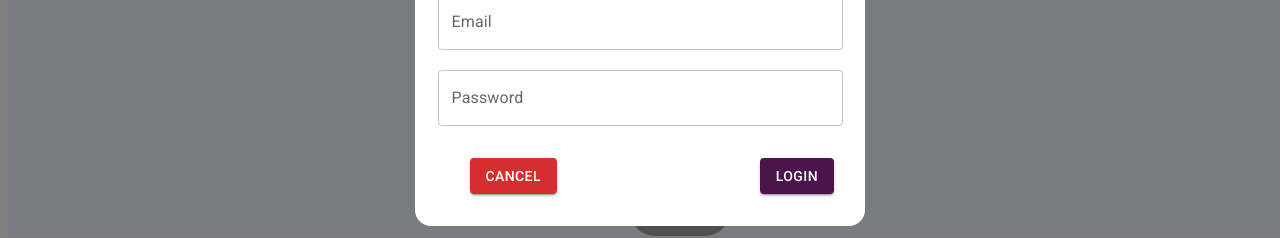
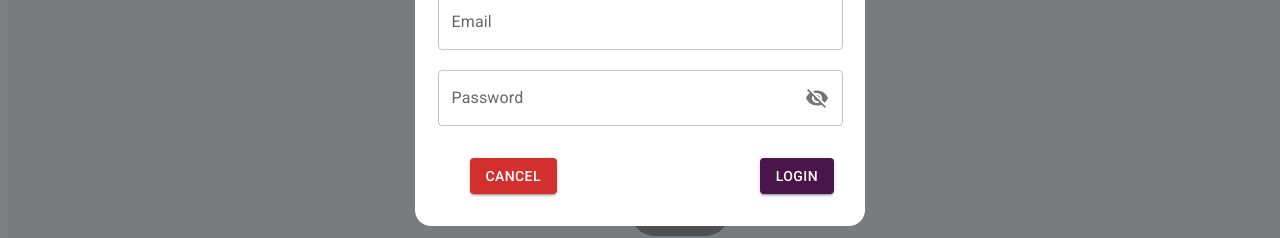
Before and after one commit to Kitty-Sam/booking, a React (Vite) app: page / in a window 1280 px wide. Both pictures are taken after a click on the button "LOGIN". Shown: the part 330-568 px from the top of the page. Built offline with nearby package versions, Linux system fonts and the light colour scheme; grey boxes are pictures that could not be loaded.

Commit message:
fix: minor layout fix

```diff
--- a/src/components/modals/Login.tsx
+++ b/src/components/modals/Login.tsx
@@ -1,4 +1,4 @@
-import { Button, TextField } from '@mui/material';
+import { Button, InputAdornment, TextField } from '@mui/material';
 import { setCurrentUser, setIsLoggedUser, setModal } from '@store/redux/actions/actions';
 import { shallowEqual, useDispatch, useSelector } from 'react-redux';
 import styles from '@styles/Login.module.css';
@@ -10,14 +10,21 @@ import { IUser } from '@store/redux/reducers/userReducer';
 import { themeColors } from '@constants/themeColors';
 import { useFormik } from 'formik';
 import { loginSchema } from '@constants/validationSchema';
+import { Visibility, VisibilityOff } from '@mui/icons-material';
+import { useState } from 'react';
 
 export const Login = () => {
+    const [isVisible, setIsVisible] = useState(false);
     const allUsers = useSelector(getAllUsers, shallowEqual);
 
     const dispatch = useDispatch();
 
     const onCancelPress = () => {
         dispatch(setModal({ modal: null }));
+    };
+
+    const toggleVisibility = () => {
+        setIsVisible(!isVisible);
     };
 
     const formik = useFormik({
@@ -68,6 +75,17 @@ export const Login = () => {
                     onChange={formik.handleChange}
                     style={{ marginTop: 20 }}
                     helperText={formik.errors.password}
+                    InputProps={{
+                        endAdornment: (
+                            <InputAdornment position="end">
+                                {isVisible ? (
+                                    <Visibility onClick={toggleVisibility} />
+                                ) : (
+                                    <VisibilityOff onClick={toggleVisibility} />
+                                )}
+                            </InputAdornment>
+                        ),
+                    }}
                 />
 
                 <div className={styles.buttonsWrapper}>
--- a/src/pages/Home.tsx
+++ b/src/pages/Home.tsx
@@ -1,12 +1,11 @@
 import { Header } from '@components/Header';
 import { Typography } from '@mui/material';
 import { restaurants } from '@constants/restaurants';
-import { useDispatch, useSelector } from 'react-redux';
+import { useDispatch } from 'react-redux';
 import { addCurrentRestaurant } from '@store/redux/actions/actions';
 import { useNavigate } from 'react-router-dom';
 
 import styles from '@styles/Main.module.css';
-import { getCurrentUser } from '@store/redux/selectors';
 
 export const Home = () => {
     const dispatch = useDispatch();
@@ -16,9 +15,6 @@ export const Home = () => {
         dispatch(addCurrentRestaurant({ currentRestaurant: title }));
         navigate('/booking');
     };
-
-    const currentUser = useSelector(getCurrentUser);
-    console.log('currentUser', currentUser);
 
     return (
         <>
```
